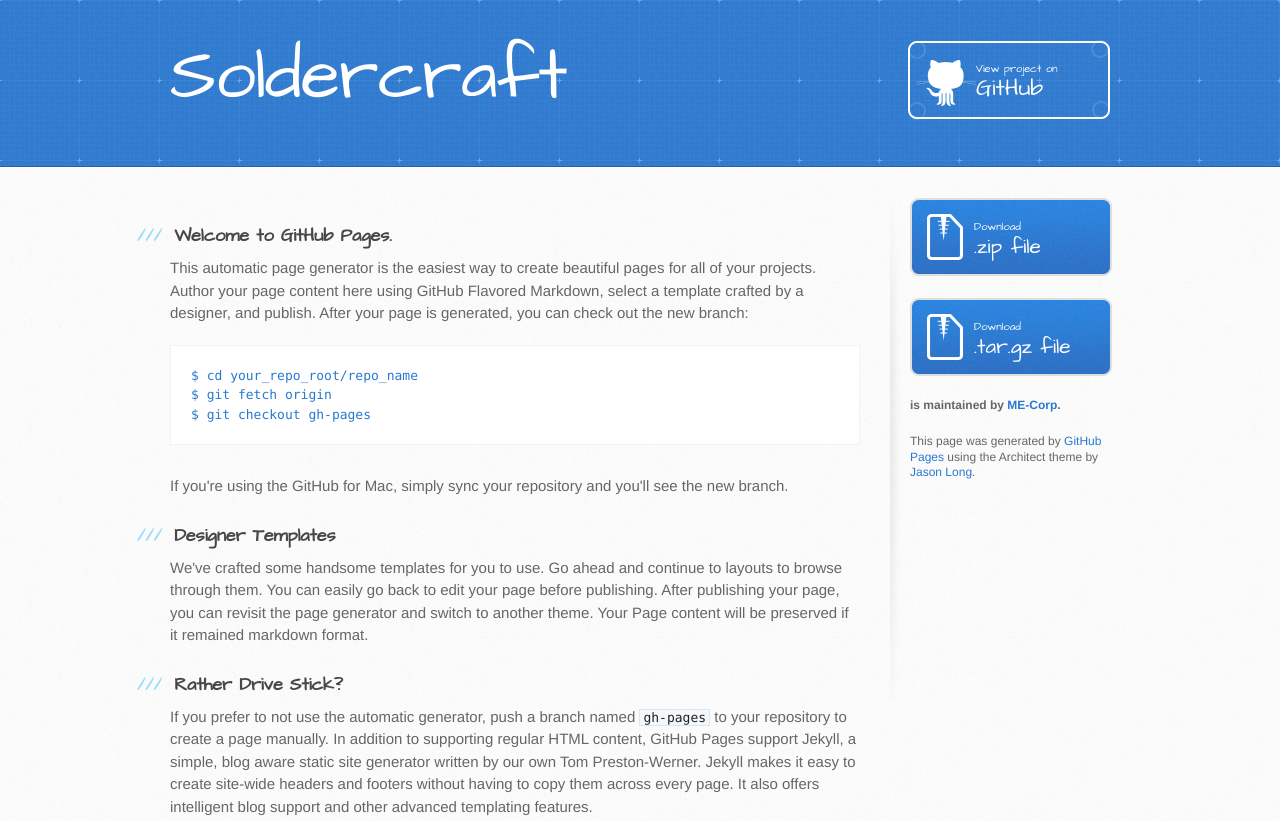
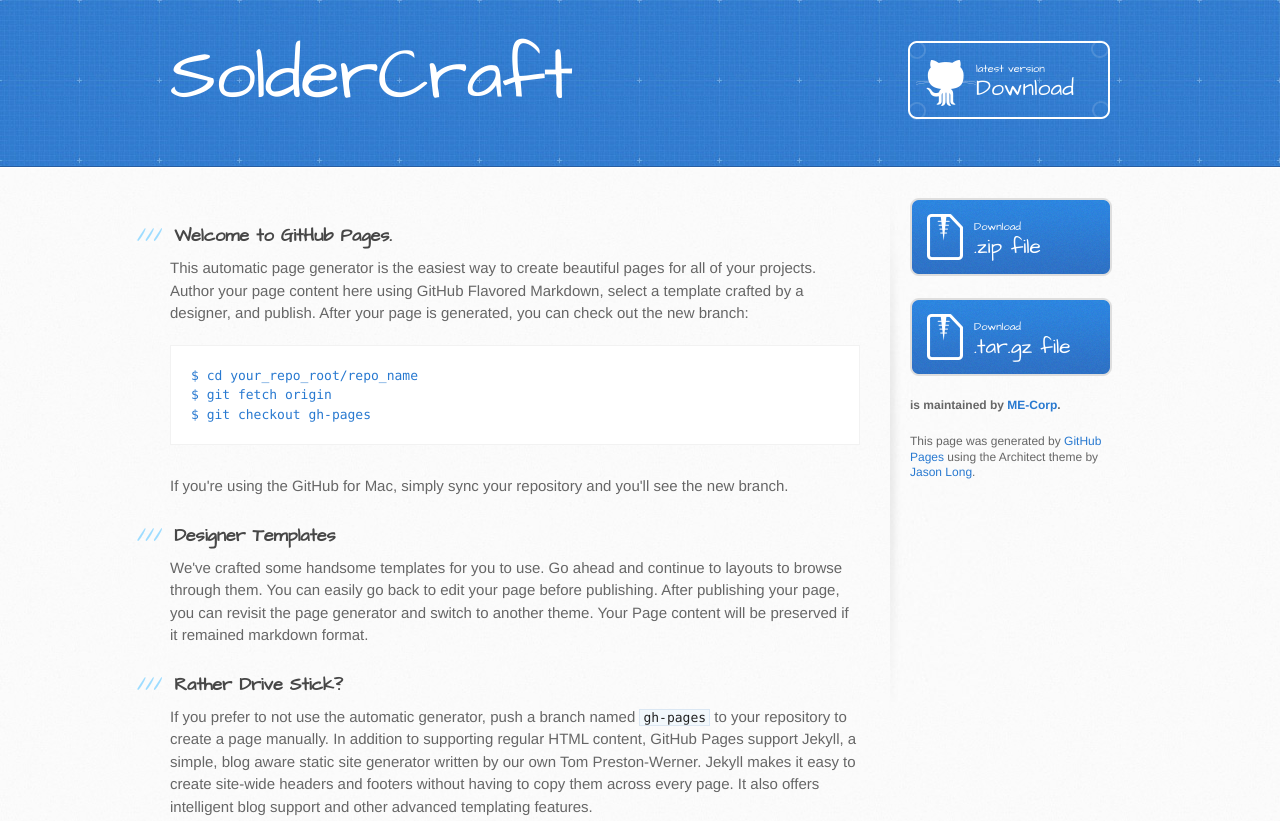
Before and after one commit to Tekonics/SolderCraft, a plain HTML site: page index.html in a window 1280 px wide. Shown: the top 821 px of the page. Drawn offline with Linux system fonts and the light colour scheme.

Commit message:
Update index.html

```diff
--- a/index.html
+++ b/index.html
@@ -13,15 +13,15 @@
     <script src="//html5shiv.googlecode.com/svn/trunk/html5.js"></script>
     <![endif]-->
 
-    <title>Soldercraft by ME-Corp</title>
+    <title>SolderCraft by ME-Corp</title>
   </head>
 
   <body>
     <header>
       <div class="inner">
-        <h1>Soldercraft</h1>
+        <h1>SolderCraft</h1>
         <h2></h2>
-        <a href="https://github.com/ME-Corp/SolderCraft" class="button"><small>View project on</small> GitHub</a>
+        <a href="https://github.com/ME-Corp/SolderCraft" class="button"><small>latest version</small> Download</a>
       </div>
     </header>
 
@@ -29,7 +29,7 @@
       <div class="inner clearfix">
         <section id="main-content">
           <h3>
-<a id="welcome-to-github-pages" class="anchor" href="#welcome-to-github-pages" aria-hidden="true"><span class="octicon octicon-link"></span></a>Welcome to GitHub Pages.</h3>
+<a id="SolderCraft" class="anchor" href="#welcome-to-github-pages" aria-hidden="true"><span class="octicon octicon-link"></span></a>Welcome to GitHub Pages.</h3>
 
 <p>This automatic page generator is the easiest way to create beautiful pages for all of your projects. Author your page content here using GitHub Flavored Markdown, select a template crafted by a designer, and publish. After your page is generated, you can check out the new branch:</p>
 
```
